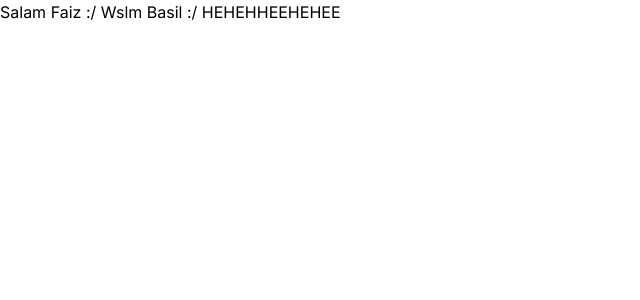
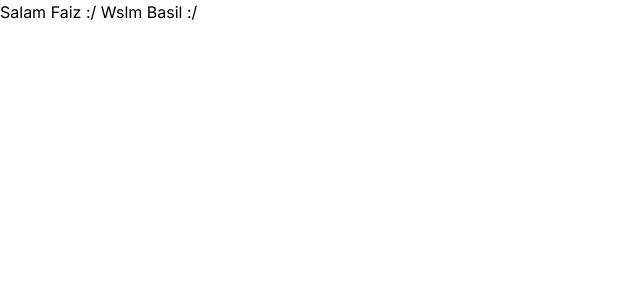
Before and after one commit to Muslims-in-Tech-MIT/muslims-in-tech-landing, a Next.js app: page / in a window 1280 px wide. Shown: the top 300 px of the page, without its empty margins (0-640 px from the left). Built offline with nearby package versions, Linux system fonts and the light colour scheme.

Commit message:
new sample update

```diff
--- a/app/page.tsx
+++ b/app/page.tsx
@@ -5,7 +5,6 @@ export default function Home() {
     <main>
       Salam Faiz :/
       Wslm Basil :/
-      HEHEHHEEHEHEE
     </main>
   );
 }
```
